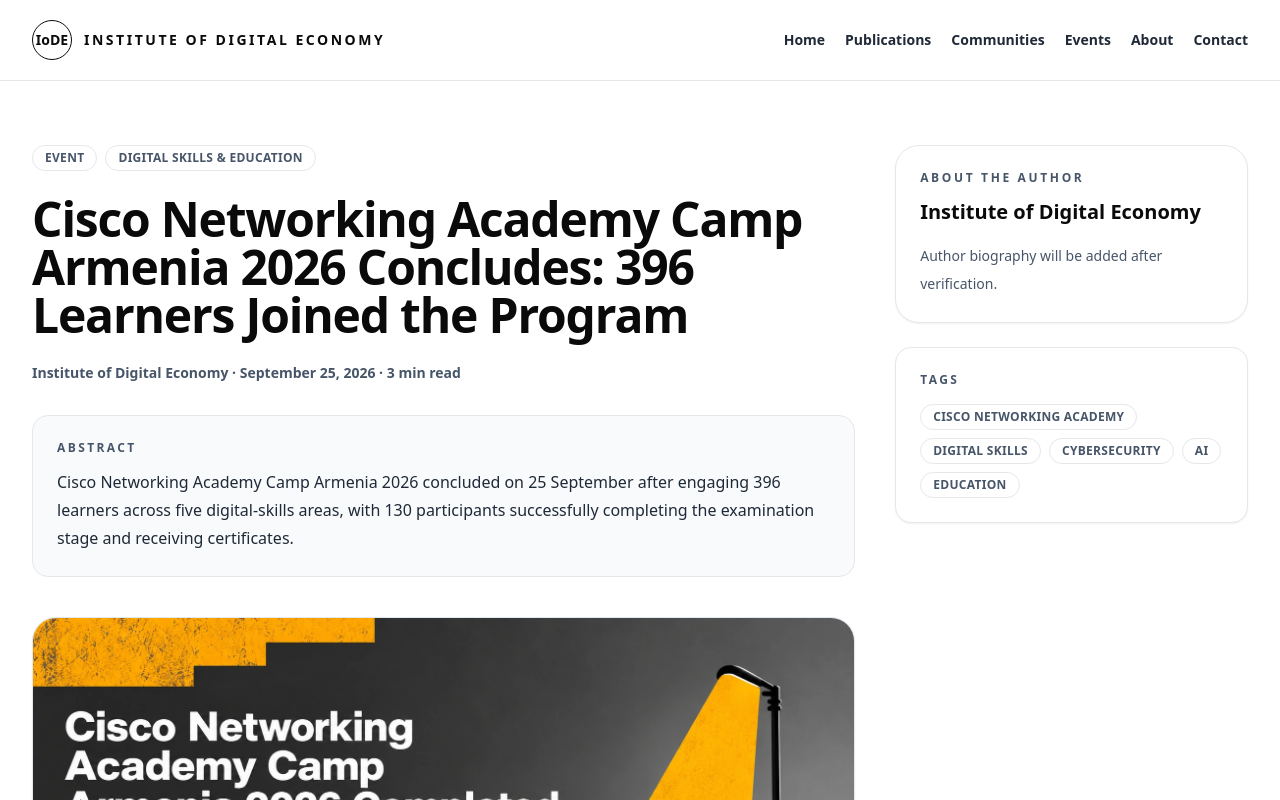
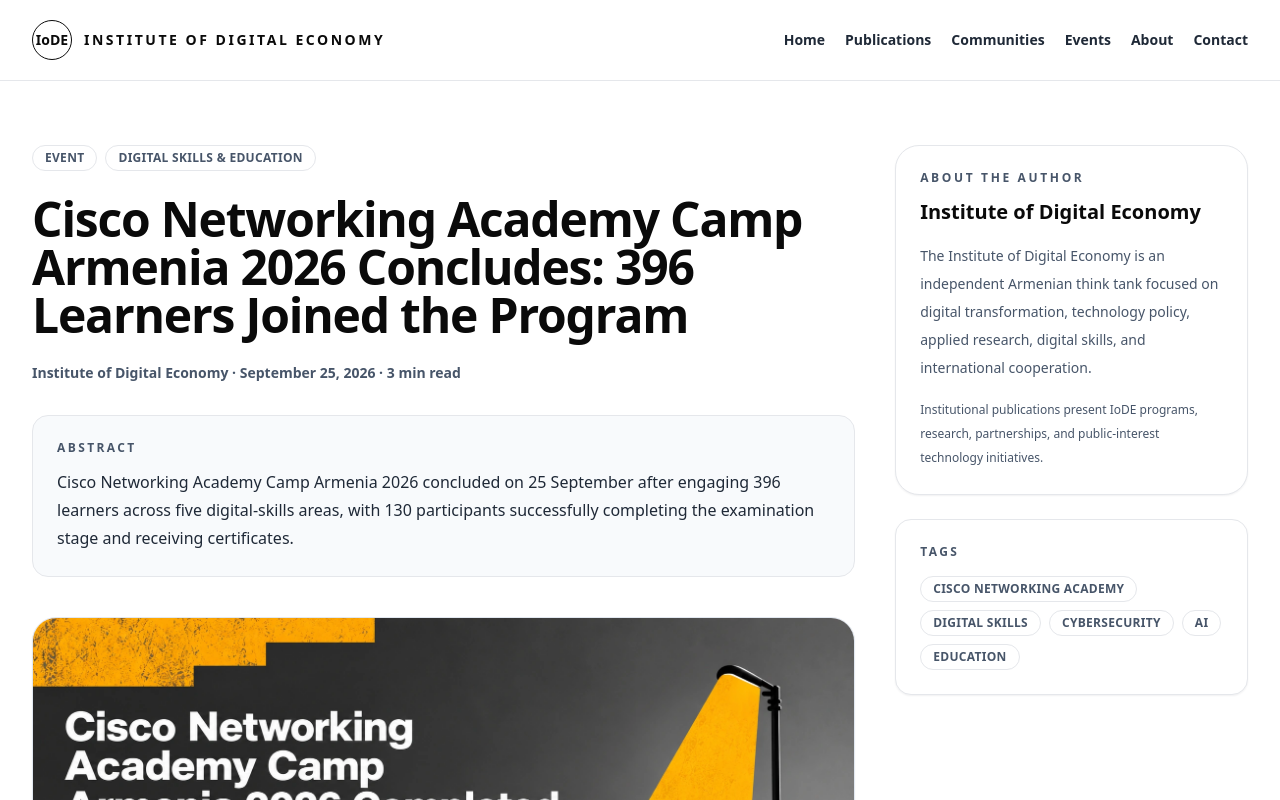
Before and after one commit to Hovhannes7/Digital-Economy-Institute, a Next.js app: page /publications/cisco-networking-academy-camp-armenia-2026-results in a window 1280 px wide. Shown: the top 800 px of the page. Built offline with nearby package versions, Linux system fonts and the light colour scheme.

Commit message:
Add Institute of Digital Economy author bio

```diff
--- a/components/AuthorBio.tsx
+++ b/components/AuthorBio.tsx
@@ -1,5 +1,6 @@
 export function AuthorBio({ name }: { name: string }) {
   const isHovhannes = name === "Hovhannes Adajyan";
+  const isIoDE = name === "Institute of Digital Economy";
 
   return (
     <div className="rounded-3xl border border-line bg-white p-6 shadow-subtle">
@@ -30,6 +31,19 @@
             and policy analysis unless otherwise stated.
           </p>
         </>
+      ) : isIoDE ? (
+        <>
+          <p className="mt-4 text-sm leading-7 text-steel">
+            The Institute of Digital Economy is an independent Armenian think
+            tank focused on digital transformation, technology policy,
+            applied research, digital skills, and international cooperation.
+          </p>
+
+          <p className="mt-4 text-xs leading-6 text-steel">
+            Institutional publications present IoDE programs, research,
+            partnerships, and public-interest technology initiatives.
+          </p>
+        </>
       ) : (
         <p className="mt-4 text-sm leading-7 text-steel">
           Author biography will be added after verification.
```
